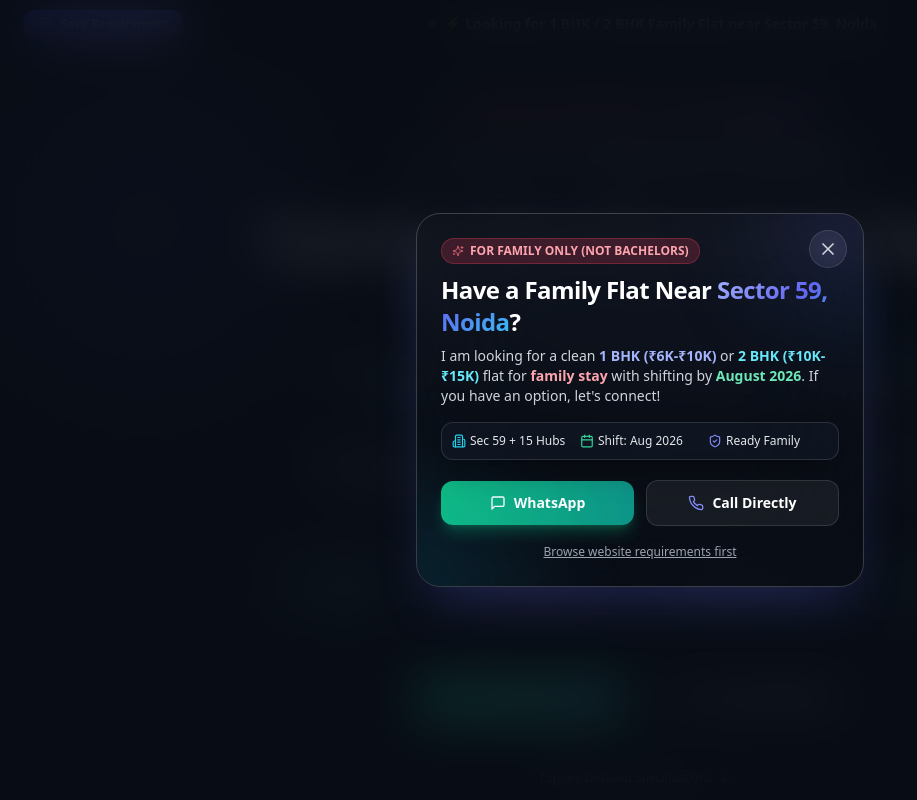
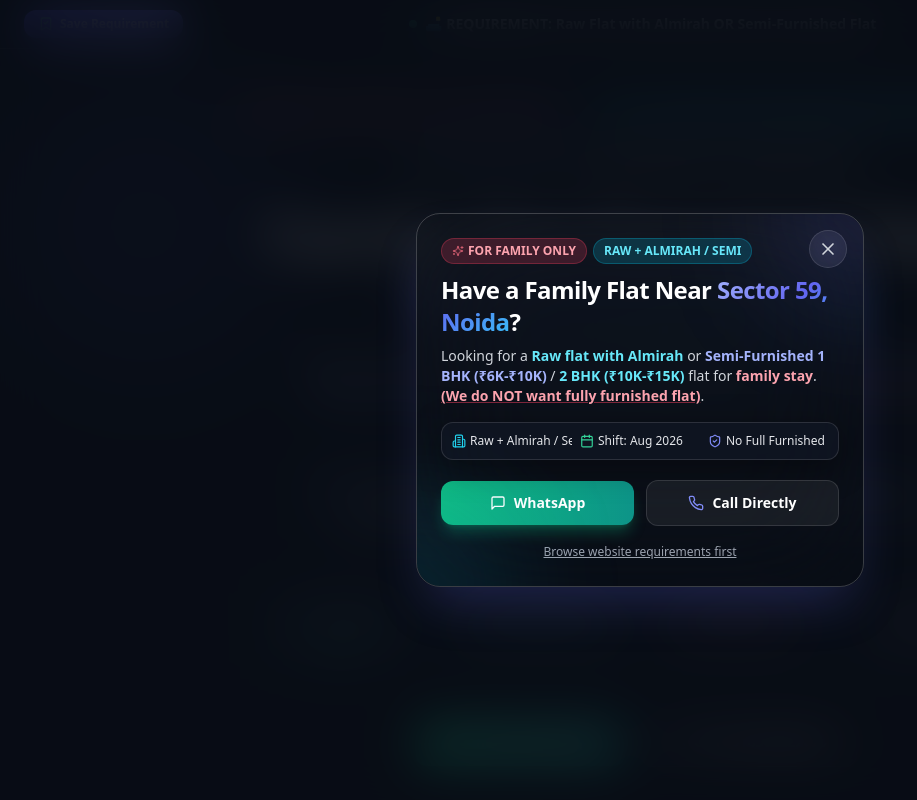
Before and after one commit to CodewithWitcher/Room-Hunt, a Next.js app: page / in a window 1280 px wide. Shown: the top 800 px of the page, without its empty margins (0-917 px from the left). Built offline with nearby package versions, Linux system fonts and the light colour scheme.

Commit message:
feat: implement flat requirement configuration and base UI components for Room Hunt platform

```diff
--- a/src/components/HeroSection.tsx
+++ b/src/components/HeroSection.tsx
@@ -19,9 +19,16 @@ export const HeroSection: React.FC = () => {
         className="flex flex-col items-center text-center max-w-4xl mx-auto"
       >
         {/* Family Flat Required Callout Badge */}
-        <div className="inline-flex items-center gap-1.5 sm:gap-2 px-3 sm:px-4 py-1.5 rounded-full bg-gradient-to-r from-rose-500/20 via-pink-500/20 to-purple-500/20 border border-rose-500/40 text-rose-300 text-[10px] sm:text-sm font-extrabold mb-4 shadow-glass animate-pulse text-center max-w-full">
-          <Users className="w-3.5 h-3.5 sm:w-4 sm:h-4 text-rose-400 shrink-0" />
-          <span>FAMILY FLAT REQUIRED — NOT FOR BACHELORS</span>
+        <div className="flex flex-wrap items-center justify-center gap-2 mb-4">
+          <div className="inline-flex items-center gap-1.5 sm:gap-2 px-3 sm:px-4 py-1.5 rounded-full bg-gradient-to-r from-rose-500/20 via-pink-500/20 to-purple-500/20 border border-rose-500/40 text-rose-300 text-[10px] sm:text-xs font-extrabold shadow-glass animate-pulse text-center">
+            <Users className="w-3.5 h-3.5 sm:w-4 sm:h-4 text-rose-400 shrink-0" />
+            <span>FAMILY FLAT REQUIRED — NOT FOR BACHELORS</span>
+          </div>
+
+          <div className="inline-flex items-center gap-1.5 sm:gap-2 px-3 sm:px-4 py-1.5 rounded-full bg-cyan-500/20 border border-cyan-500/40 text-cyan-300 text-[10px] sm:text-xs font-extrabold shadow-glass text-center">
+            <Sparkles className="w-3.5 h-3.5 text-cyan-400 shrink-0" />
+            <span>RAW + ALMIRAH OR SEMI-FURNISHED ONLY (NO FULLY FURNISHED)</span>
+          </div>
         </div>
 
         {/* Shifting Status Pill */}
@@ -45,8 +52,7 @@ export const HeroSection: React.FC = () => {
 
         {/* Subheading */}
         <p className="text-lg sm:text-xl text-gray-300 mb-6 max-w-2xl font-normal leading-relaxed">
-          Urgent requirement for a clean <strong className="text-indigo-300 font-semibold">1 BHK (₹6K–₹10K)</strong> or{" "}
-          <strong className="text-cyan-300 font-semibold">2 BHK (₹10K–₹15K)</strong> flat in Noida for <strong className="text-rose-300 font-semibold">family stay (Not for bachelors)</strong>.
+          Urgent requirement for a <strong className="text-cyan-300 font-semibold">Raw Flat with Almirah</strong> or <strong className="text-indigo-300 font-semibold">Semi-Furnished</strong> <strong className="text-indigo-300 font-semibold">1 BHK (₹6K–₹10K)</strong> or <strong className="text-cyan-300 font-semibold">2 BHK (₹10K–₹15K)</strong> flat in Noida for <strong className="text-rose-300 font-semibold">family stay</strong>. <span className="text-rose-300 font-semibold underline decoration-rose-500/50">(We do NOT want fully furnished flat)</span>.
         </p>
 
         {/* Note Box */}
@@ -64,18 +70,16 @@ export const HeroSection: React.FC = () => {
             <span className="text-xs sm:text-sm font-bold text-emerald-400">₹6K – ₹15K (Incl. Maint.)</span>
           </div>
           <div className="p-3.5 rounded-xl glass-panel text-center">
+            <span className="block text-xs text-gray-400 font-medium">Furnishing Type</span>
+            <span className="text-xs sm:text-sm font-bold text-cyan-300">Raw + Almirah / Semi</span>
+          </div>
+          <div className="p-3.5 rounded-xl glass-panel text-center">
+            <span className="block text-xs text-gray-400 font-medium">Full Furnished?</span>
+            <span className="text-xs sm:text-sm font-bold text-rose-400">NOT Wanted ❌</span>
+          </div>
+          <div className="p-3.5 rounded-xl glass-panel text-center">
             <span className="block text-xs text-gray-400 font-medium">Tenant Category</span>
             <span className="text-xs sm:text-sm font-bold text-rose-300">Family Only</span>
-          </div>
-          <div className="p-3.5 rounded-xl glass-panel text-center">
-            <span className="block text-xs text-gray-400 font-medium">Metro Limit</span>
-            <span className="text-sm sm:text-base font-bold text-indigo-300">Within 5 KM</span>
-          </div>
-          <div className="p-3.5 rounded-xl glass-panel text-center">
-            <span className="block text-xs text-gray-400 font-medium">Status</span>
-            <span className="text-sm sm:text-base font-bold text-emerald-300 flex items-center justify-center gap-1">
-              <ShieldCheck className="w-4 h-4 text-emerald-400 inline" /> Ready to Shift
-            </span>
           </div>
         </div>
 
--- a/src/components/LiquidGlassPopupModal.tsx
+++ b/src/components/LiquidGlassPopupModal.tsx
@@ -40,7 +40,7 @@ export const LiquidGlassPopupModal: React.FC = () => {
   };
 
   const whatsappUrl = `https://wa.me/${siteConfig.whatsappNumber}?text=${encodeURIComponent(
-    "Hi! I saw your flat requirement showcase popup. I have a 1BHK/2BHK room available near Sector 59, Noida. Let's discuss!"
+    "Hi! I saw your flat requirement showcase popup. I have a Raw (with Almirah) / Semi-Furnished 1BHK/2BHK flat available near Sector 59, Noida. Let's discuss!"
   )}`;
 
   return (
@@ -81,11 +81,14 @@ export const LiquidGlassPopupModal: React.FC = () => {
             {/* Inner Scrollable Container */}
             <div className="p-4 sm:p-6 overflow-y-auto custom-scrollbar flex flex-col justify-between flex-1">
               <div>
-                {/* Header Badge */}
-                <div className="pr-8 mb-2.5">
-                  <div className="inline-flex items-center gap-1.5 px-2.5 py-1 rounded-full bg-rose-500/20 border border-rose-500/30 text-rose-300 text-[10px] sm:text-xs font-extrabold">
+                {/* Header Badges */}
+                <div className="flex flex-wrap items-center gap-1.5 pr-8 mb-2.5">
+                  <div className="inline-flex items-center gap-1 px-2.5 py-1 rounded-full bg-rose-500/20 border border-rose-500/30 text-rose-300 text-[10px] sm:text-xs font-extrabold">
                     <Sparkles className="w-3 h-3 text-rose-400 shrink-0 animate-pulse" />
-                    <span>FOR FAMILY ONLY (NOT BACHELORS)</span>
+                    <span>FOR FAMILY ONLY</span>
+                  </div>
+                  <div className="inline-flex items-center gap-1 px-2.5 py-1 rounded-full bg-cyan-500/20 border border-cyan-500/30 text-cyan-300 text-[10px] sm:text-xs font-extrabold">
+                    <span>RAW + ALMIRAH / SEMI</span>
                   </div>
                 </div>
 
@@ -96,19 +99,19 @@ export const LiquidGlassPopupModal: React.FC = () => {
 
                 {/* Description */}
                 <p className="text-xs sm:text-sm text-gray-300 mb-4 leading-relaxed">
-                  I am looking for a clean <strong className="text-indigo-300 font-semibold">1 BHK (₹6K-₹10K)</strong> or <strong className="text-cyan-300 font-semibold">2 BHK (₹10K-₹15K)</strong> flat for <strong className="text-rose-300 font-semibold">family stay</strong> with shifting by <strong className="text-emerald-300 font-semibold">August 2026</strong>. If you have an option, let&apos;s connect!
+                  Looking for a <strong className="text-cyan-300 font-semibold">Raw flat with Almirah</strong> or <strong className="text-indigo-300 font-semibold">Semi-Furnished</strong> <strong className="text-indigo-300 font-semibold">1 BHK (₹6K-₹10K)</strong> / <strong className="text-cyan-300 font-semibold">2 BHK (₹10K-₹15K)</strong> flat for <strong className="text-rose-300 font-semibold">family stay</strong>. <span className="text-rose-300 font-semibold underline decoration-rose-500/50">(We do NOT want fully furnished flat)</span>.
                 </p>
 
                 {/* Quick Specs Highlight Box */}
                 <div className="p-2.5 rounded-xl glass-panel border border-white/10 mb-4 grid grid-cols-2 sm:grid-cols-3 gap-2 text-[10px] sm:text-xs text-gray-200">
                   <span className="flex items-center gap-1 font-medium truncate">
-                    <Building2 className="w-3.5 h-3.5 text-cyan-400 shrink-0" /> Sec 59 + 15 Hubs
+                    <Building2 className="w-3.5 h-3.5 text-cyan-400 shrink-0" /> Raw + Almirah / Semi
                   </span>
                   <span className="flex items-center gap-1 font-medium truncate">
                     <Calendar className="w-3.5 h-3.5 text-emerald-400 shrink-0" /> Shift: Aug 2026
                   </span>
                   <span className="flex items-center gap-1 font-medium truncate col-span-2 sm:col-span-1">
-                    <ShieldCheck className="w-3.5 h-3.5 text-indigo-400 shrink-0" /> Ready Family
+                    <ShieldCheck className="w-3.5 h-3.5 text-indigo-400 shrink-0" /> No Full Furnished
                   </span>
                 </div>
               </div>
--- a/src/components/RequirementCards.tsx
+++ b/src/components/RequirementCards.tsx
@@ -126,6 +126,15 @@ const RequirementCardItem: React.FC<{ item: RequirementSpec }> = ({ item }) => {
           </span>
         </div>
 
+        {/* Furnishing Preference Banner */}
+        <div className="mb-4 p-3.5 rounded-xl bg-cyan-950/40 border border-cyan-500/30 flex items-start gap-3 shadow-inner">
+          <Sparkles className="w-5 h-5 text-cyan-400 shrink-0 mt-0.5" />
+          <p className="text-xs sm:text-sm text-cyan-200 font-medium leading-relaxed">
+            <strong className="text-white font-bold block mb-0.5">Furnishing Type Requirement:</strong>
+            Need a <span className="text-cyan-300 font-bold underline">Raw Flat with Almirah</span> OR a <span className="text-indigo-300 font-bold underline">Semi-Furnished Flat</span>. <span className="text-rose-300 font-semibold">(Do NOT want fully furnished flat)</span>.
+          </p>
+        </div>
+
         {/* Itemized Feature Checklist */}
         <div className="space-y-4 mb-6">
           <div className="flex items-start gap-3.5 p-3 rounded-lg bg-white/5 border border-white/5">
@@ -133,7 +142,7 @@ const RequirementCardItem: React.FC<{ item: RequirementSpec }> = ({ item }) => {
               <BedDouble className="w-4 h-4" />
             </div>
             <div>
-              <span className="text-xs text-gray-400 block font-medium">Bedrooms & Wardrobe</span>
+              <span className="text-xs text-gray-400 block font-medium">Bedrooms & Almirah / Wardrobe</span>
               <span className="text-sm font-semibold text-white">{item.bedroomDetail}</span>
             </div>
           </div>
--- a/src/components/SaveRequirementModal.tsx
+++ b/src/components/SaveRequirementModal.tsx
@@ -36,11 +36,14 @@ export const SaveRequirementModal: React.FC<SaveRequirementModalProps> = ({ isOp
   const fullRequirementSummaryText = `🏠 FLAT REQUIREMENT SPECIFICATIONS (FOR FAMILY ONLY)
 
 👨‍👩‍👧 TENANT TYPE: FOR FAMILY RESIDENCE ONLY (NOT FOR BACHELORS)
+🛋️ FURNISHING REQUIREMENT: Raw Flat with Almirah OR Semi-Furnished Flat
+🚫 NOT REQUIRED: Fully Furnished Flat (Do NOT want fully furnished)
 📍 TARGET LOCATION: Near Sector 59, Noida & Surrounding Hubs (Within 5 km of Metro)
 📅 SHIFT TIMELINE: ${siteConfig.shiftWindow}
 
 ----------------------------------------
 💰 1 BHK FAMILY FLAT REQUIREMENT:
+- Furnishing: Raw Flat with Almirah OR Semi-Furnished (NO Full Furnished)
 - Rent Budget: ₹6,000 – ₹10,000 / month (Incl. Maintenance)
 - 1 Bedroom with fitted Almirah / Wardrobe
 - 1 Comfortable Living Hall
@@ -48,6 +51,7 @@ export const SaveRequirementModal: React.FC<SaveRequirementModalProps> = ({ isOp
 - 1 Washroom fitted with Geyser
 
 💰 2 BHK FAMILY FLAT REQUIREMENT:
+- Furnishing: Raw Flat with Almirahs OR Semi-Furnished (NO Full Furnished)
 - Rent Budget: ₹10,000 – ₹15,000 / month (Incl. Maintenance)
 - 2 Bedrooms with fitted Almirahs
 - 1 Generous Living Hall
--- a/src/data/siteConfig.ts
+++ b/src/data/siteConfig.ts
@@ -51,20 +51,22 @@ export const siteConfig: SiteConfig = {
   phoneNumber: "+916307922029",
   whatsappNumber: "916307922029",
   email: "contact@flatrequirement.in",
-  whatsappMessage: "Hi! I saw your flat requirement showcase for FAMILY FLAT (1BHK/2BHK) near Sector 59, Noida. I have an available option for family.",
+  whatsappMessage: "Hi! I saw your flat requirement showcase for FAMILY FLAT (1BHK/2BHK - Raw with Almirah / Semi-Furnished) near Sector 59, Noida. I have an available option for family.",
 
   bannerMessages: [
     "👨‍👩‍👧 REQUIRED FOR FAMILY ONLY (NOT FOR BACHELORS)",
-    "⚡ Looking for 1 BHK / 2 BHK Family Flat near Sector 59, Noida",
+    "🛋️ REQUIREMENT: Raw Flat with Almirah OR Semi-Furnished Flat",
+    "🚫 NOT LOOKING FOR FULLY FURNISHED FLAT",
+    "⚡ 1 BHK / 2 BHK Family Flat near Sector 59, Noida",
     "💰 Budget Range: ₹6,000 – ₹15,000 / month (Incl. Maintenance)",
     "📅 Shift Deadline: 15th August 2026 to 23rd August 2026",
     "🚇 Preferred Locations within 5 km of Metro Stations",
     "📞 Contact Seeker: +91 6307922029"
   ],
 
-  minimumRequirementsNote: "If budget is lower, these are the minimum requirements; if budget allows, I can consider extra amenities.",
+  minimumRequirementsNote: "Requirement: Raw flat with fitted Almirah OR Semi-Furnished flat. We do NOT want a fully furnished flat. Basic minimum setup required: modular kitchen (with RO), geyser, and bedroom wardrobe/almirah.",
 
-  familyNotice: "🏠 FAMILY FLAT REQUIRED — This requirement is strictly for family residence. NOT FOR BACHELORS.",
+  familyNotice: "🏠 FAMILY FLAT REQUIRED — Raw flat with Almirah OR Semi-Furnished flat for family residence only. NOT FOR BACHELORS. NO FULLY FURNISHED FLAT NEEDED.",
 
   preferredLocations: [
     "Sector 62",
@@ -93,18 +95,20 @@ export const siteConfig: SiteConfig = {
     {
       id: "1bhk",
       title: "1 BHK Family Requirement",
-      badge: "Family Flat Only",
+      badge: "Family Flat Only • Raw + Almirah / Semi-Furnished",
       budgetMin: 6000,
       budgetMax: 10000,
       budgetFormatted: "₹6,000 – ₹10,000 / month (Incl. Maintenance)",
       bedrooms: 1,
-      bedroomDetail: "1 Bedroom with fitted Almirah",
+      bedroomDetail: "1 Bedroom with fitted Almirah / Wardrobe (Raw + Almirah or Semi-Furnished)",
       halls: 1,
       kitchenDetail: "Modular kitchen equipped with Exhaust Fan & RO water purifier",
       washrooms: 1,
       washroomDetail: "1 Washroom with Geyser fitted",
       keyHighlights: [
         "👨‍👩‍👧 For Family Stay (Not for Bachelors)",
+        "🛋️ Raw Flat with Almirah OR Semi-Furnished",
+        "🚫 DO NOT WANT Fully Furnished Flat",
         "1 Bedroom with wardrobe / almirah",
         "1 Comfortable Hall",
         "Modular Kitchen (RO + Exhaust)",
@@ -115,12 +119,12 @@ export const siteConfig: SiteConfig = {
         {
           priceLabel: "₹6K – ₹7K",
           priceValue: 6500,
-          tierName: "Basic Tier (Entry)",
-          description: "Minimum essential setup for ₹6,000 - ₹7,000 budget.",
+          tierName: "Basic Tier (Raw + Almirah)",
+          description: "Raw flat with Almirah & essential kitchen setup for ₹6,000 - ₹7,000 budget.",
           amenitiesIncluded: [
+            { name: "Raw Flat + Bedroom Almirah", included: true },
             { name: "Modular Kitchen", included: true },
             { name: "RO Water Purifier", included: true },
-            { name: "Bedroom Almirah / Wardrobe", included: true },
             { name: "Washroom Geyser", included: false },
             { name: "Kitchen Exhaust Fan", included: false },
             { name: "Full Living Hall", included: true },
@@ -129,12 +133,12 @@ export const siteConfig: SiteConfig = {
         {
           priceLabel: "₹8K",
           priceValue: 8000,
-          tierName: "Standard Tier",
-          description: "Standard complete setup for ₹8,000 budget.",
+          tierName: "Standard Semi-Furnished Tier",
+          description: "Semi-furnished setup with Geyser, RO & Wardrobe for ₹8,000 budget.",
           amenitiesIncluded: [
+            { name: "Raw Flat + Bedroom Almirah", included: true },
             { name: "Modular Kitchen", included: true },
             { name: "RO Water Purifier", included: true },
-            { name: "Bedroom Almirah / Wardrobe", included: true },
             { name: "Washroom Geyser", included: true },
             { name: "Kitchen Exhaust Fan", included: false },
             { name: "Full Living Hall", included: true },
@@ -143,12 +147,12 @@ export const siteConfig: SiteConfig = {
         {
           priceLabel: "₹9K – ₹10K",
           priceValue: 9500,
-          tierName: "Premium Complete Tier",
-          description: "All amenities included for ₹9,000 - ₹10,000 budget.",
+          tierName: "Complete Semi-Furnished Tier",
+          description: "Complete semi-furnished setup (All essential fixtures, RO, Geyser, Exhaust) for ₹9,000 - ₹10,000.",
           amenitiesIncluded: [
+            { name: "Raw Flat + Bedroom Almirah", included: true },
             { name: "Modular Kitchen", included: true },
             { name: "RO Water Purifier", included: true },
-            { name: "Bedroom Almirah / Wardrobe", included: true },
             { name: "Washroom Geyser", included: true },
             { name: "Kitchen Exhaust Fan", included: true },
             { name: "Spacious Living Hall", included: true },
@@ -159,18 +163,20 @@ export const siteConfig: SiteConfig = {
     {
       id: "2bhk",
       title: "2 BHK Family Requirement",
-      badge: "Spacious Family Home",
+      badge: "Spacious Family Home • Raw + Almirah / Semi-Furnished",
       budgetMin: 10000,
       budgetMax: 15000,
       budgetFormatted: "₹10,000 – ₹15,000 / month (Incl. Maintenance)",
       bedrooms: 2,
-      bedroomDetail: "2 Bedrooms with fitted Almirahs",
+      bedroomDetail: "2 Bedrooms with fitted Almirahs / Wardrobes (Raw + Almirah or Semi-Furnished)",
       halls: 1,
       kitchenDetail: "Modular kitchen equipped with Exhaust Fan & RO water purifier",
       washrooms: 2,
       washroomDetail: "2 Washrooms with Geysers fitted",
       keyHighlights: [
         "👨‍👩‍👧 For Family Stay (Not for Bachelors)",
+        "🛋️ Raw Flat with Almirahs OR Semi-Furnished",
+        "🚫 DO NOT WANT Fully Furnished Flat",
         "2 Bedrooms with wardrobes",
         "1 Generous Living Hall",
         "Modular Kitchen (RO + Exhaust)",
@@ -181,10 +187,10 @@ export const siteConfig: SiteConfig = {
         {
           priceLabel: "₹10K – ₹11K",
           priceValue: 10500,
-          tierName: "Basic 2 BHK Tier",
-          description: "Essential 2 BHK setup for ₹10,000 - ₹11,000 budget.",
+          tierName: "Basic 2 BHK Tier (Raw + Almirahs)",
+          description: "Essential Raw 2 BHK setup with 2 Almirahs for ₹10,000 - ₹11,000 budget.",
           amenitiesIncluded: [
-            { name: "2 Bedrooms with Almirah", included: true },
+            { name: "Raw Flat + 2 Bedroom Almirahs", included: true },
             { name: "Modular Kitchen", included: true },
             { name: "RO Water Purifier", included: true },
             { name: "Washroom Geyser", included: false },
@@ -195,8 +201,8 @@ export const siteConfig: SiteConfig = {
         {
           priceLabel: "₹12K – ₹13K",
           priceValue: 12500,
-          tierName: "Standard 2 BHK Tier",
-          description: "Standard 2 BHK setup for ₹12,000 - ₹13,000 budget.",
+          tierName: "Standard 2 BHK Semi-Furnished",
+          description: "Standard Semi-Furnished 2 BHK setup for ₹12,000 - ₹13,000 budget.",
           amenitiesIncluded: [
             { name: "2 Bedrooms with Almirahs", included: true },
             { name: "Modular Kitchen", included: true },
@@ -209,8 +215,8 @@ export const siteConfig: SiteConfig = {
         {
           priceLabel: "₹14K – ₹15K",
           priceValue: 14500,
-          tierName: "Premium Complete 2 BHK Tier",
-          description: "Full premium 2 BHK setup for ₹14,000 - ₹15,000 budget.",
+          tierName: "Complete 2 BHK Semi-Furnished",
+          description: "Complete Semi-Furnished 2 BHK setup (Geysers, RO, Exhaust, Almirahs) for ₹14,000 - ₹15,000.",
           amenitiesIncluded: [
             { name: "2 Bedrooms with 2 Almirahs", included: true },
             { name: "Complete Modular Kitchen", included: true },
```
